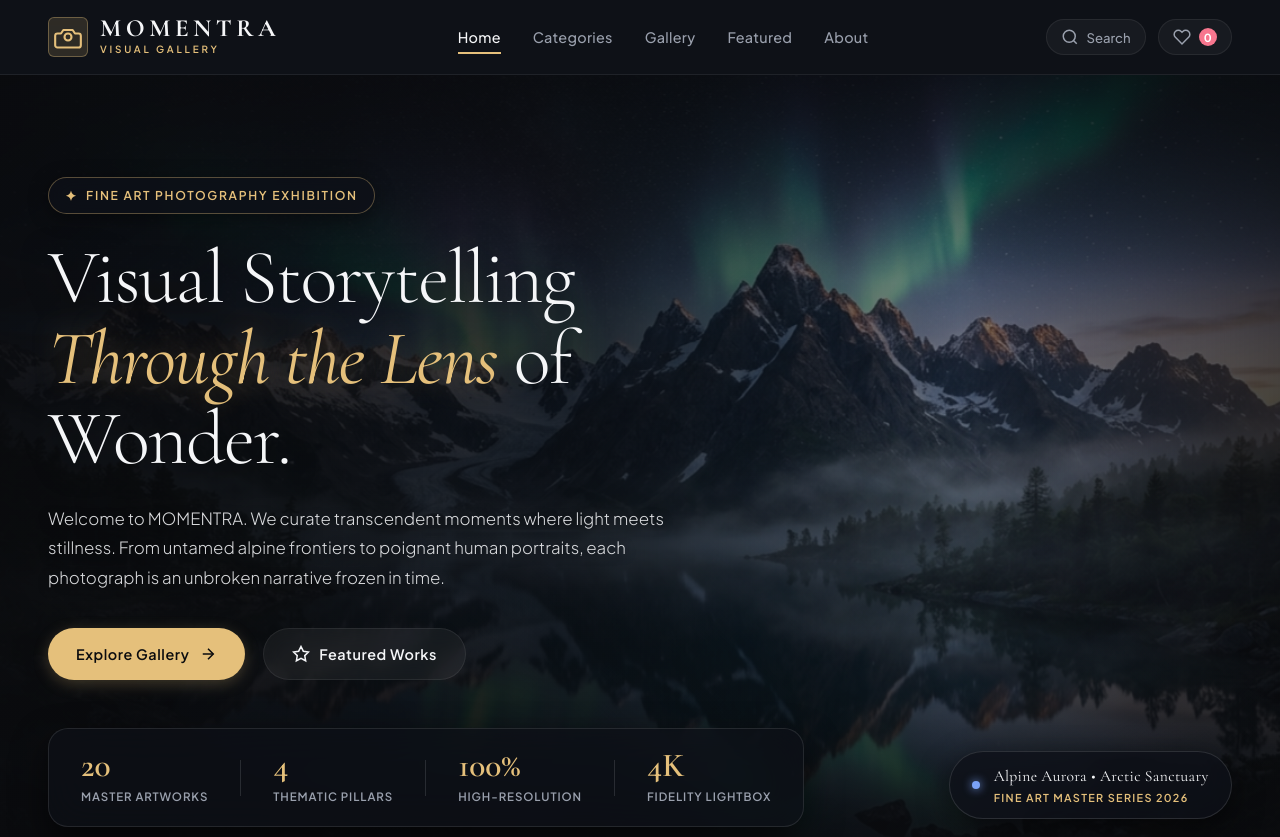
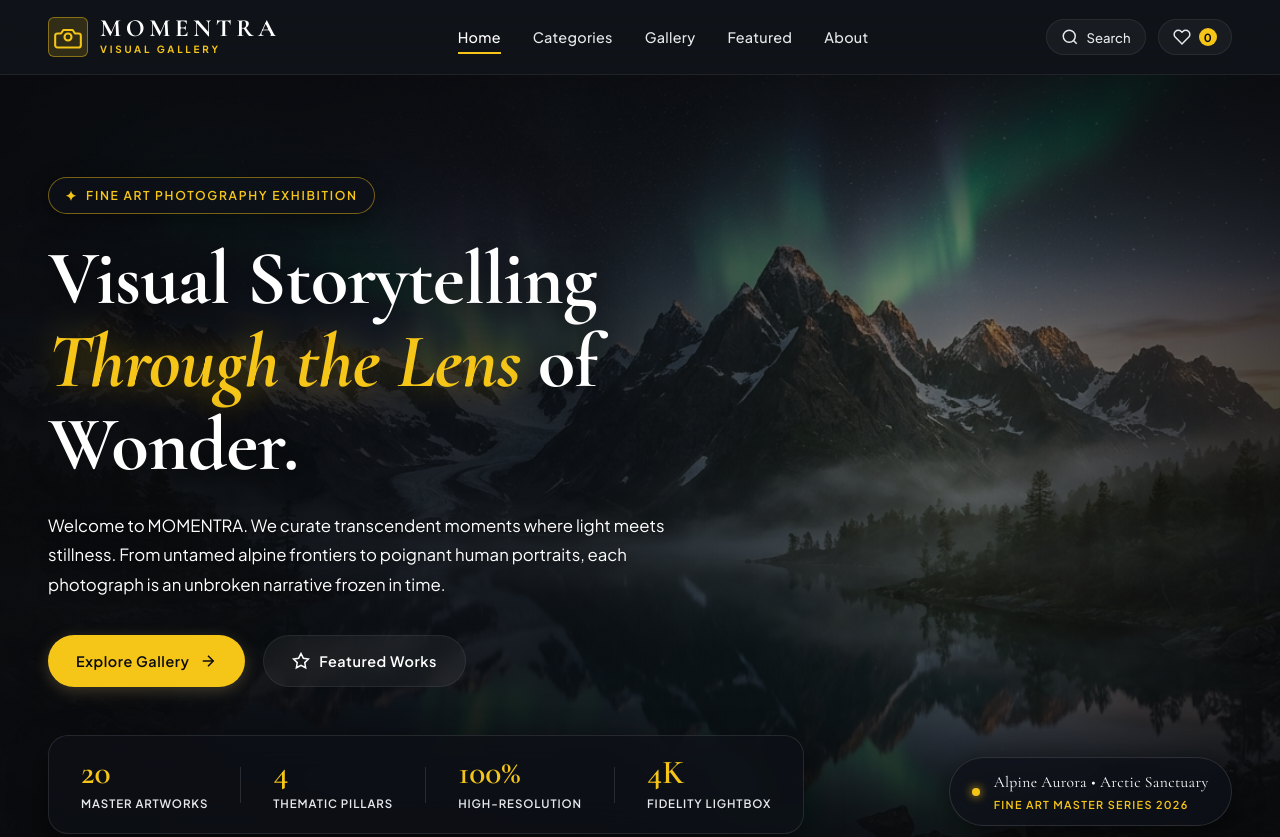
Before and after one commit to SajjadKhanWeb/Momentra, a plain HTML site: page index.html in a window 1280 px wide. Shown: the top 837 px of the page. Drawn offline with nearby package versions, Linux system fonts and the light colour scheme.

Commit message:
Apply strict white and yellow palette, bold hero title, and white normal-weight hero paragraph

```diff
--- a/app.js
+++ b/app.js
@@ -487,7 +487,7 @@
     if (!currentItem || !DOM.lbFavBtn) return;
     const isFav = state.favorites.includes(currentItem.id);
     DOM.lbFavBtn.classList.toggle('is-active', isFav);
-    DOM.lbFavBtn.style.color = isFav ? 'var(--accent-rose)' : 'var(--text-muted)';
+    DOM.lbFavBtn.style.color = isFav ? 'var(--accent-gold)' : '#ffffff';
     const svg = DOM.lbFavBtn.querySelector('svg');
     if (svg) {
       svg.style.fill = isFav ? 'currentColor' : 'none';
--- a/index.html
+++ b/index.html
@@ -16,7 +16,7 @@
   <!-- Google Fonts -->
   <link rel="preconnect" href="https://fonts.googleapis.com">
   <link rel="preconnect" href="https://fonts.gstatic.com" crossorigin>
-  <link href="https://fonts.googleapis.com/css2?family=Cormorant+Garamond:ital,wght@0,300;0,400;0,600;0,700;1,400&family=JetBrains+Mono:wght@400;500&family=Plus+Jakarta+Sans:wght@300;400;500;600;700&display=swap" rel="stylesheet">
+  <link href="https://fonts.googleapis.com/css2?family=Cormorant+Garamond:ital,wght@0,400;0,600;0,700;1,400;1,600;1,700&family=JetBrains+Mono:wght@400;500&family=Plus+Jakarta+Sans:wght@300;400;500;600;700&display=swap" rel="stylesheet">
 
   <!-- Stylesheet -->
   <link rel="stylesheet" href="styles.css">
--- a/styles.css
+++ b/styles.css
@@ -7,25 +7,25 @@
    1. CSS CUSTOM PROPERTIES (Design Tokens)
    -------------------------------------------------------------------------- */
 :root {
-  /* Color Palette */
+  /* Color Palette - Strict White & Yellow theme */
   --bg-primary: #0a0b0e;
   --bg-secondary: #11141b;
   --bg-tertiary: #171c26;
-  --bg-card: rgba(23, 28, 38, 0.7);
-  --bg-glass: rgba(17, 20, 27, 0.75);
-  --bg-overlay: rgba(5, 6, 9, 0.92);
-
-  --accent-gold: #e5c07b;
-  --accent-gold-hover: #f3d088;
-  --accent-gold-dim: rgba(229, 192, 123, 0.15);
-  --accent-gold-border: rgba(229, 192, 123, 0.35);
-  --accent-cyan: #7aa2f7;
-  --accent-rose: #f7768e;
-
-  /* Typography */
-  --text-main: #f5f6f8;
-  --text-muted: #9aa0ad;
-  --text-dim: #646b79;
+  --bg-card: rgba(23, 28, 38, 0.75);
+  --bg-glass: rgba(17, 20, 27, 0.85);
+  --bg-overlay: rgba(5, 6, 9, 0.94);
+
+  --accent-gold: #f5c518; /* Pure Vibrant Yellow / Gold */
+  --accent-gold-hover: #ffd700;
+  --accent-gold-dim: rgba(245, 197, 24, 0.15);
+  --accent-gold-border: rgba(245, 197, 24, 0.45);
+  --accent-cyan: #f5c518;
+  --accent-rose: #f5c518;
+
+  /* Typography - Strict White & Yellow */
+  --text-main: #ffffff;
+  --text-muted: #e6e8ec;
+  --text-dim: #b2b8c5;
   --text-inverse: #0a0b0e;
 
   --font-serif: 'Cormorant Garamond', Garamond, Georgia, serif;
@@ -278,13 +278,13 @@ select:focus-visible {
   font-size: 1.55rem;
   font-weight: 700;
   letter-spacing: 0.18em;
-  color: var(--text-main);
+  color: #ffffff;
   line-height: 1;
 }
 
 .logo-sub {
   font-size: 0.62rem;
-  font-weight: 600;
+  font-weight: 700;
   letter-spacing: 0.28em;
   color: var(--accent-gold);
   margin-top: 2px;
@@ -363,10 +363,10 @@ select:focus-visible {
   height: 18px;
   padding: 0 4px;
   font-size: 0.7rem;
-  font-weight: 700;
+  font-weight: 800;
   border-radius: var(--radius-pill);
-  background: var(--accent-rose);
-  color: #fff;
+  background: var(--accent-gold);
+  color: #0a0b0e;
 }
 
 /* Mobile Toggle Hamburger */
@@ -532,7 +532,7 @@ select:focus-visible {
   background:
     linear-gradient(to right, rgba(10, 11, 14, 0.95) 0%, rgba(10, 11, 14, 0.82) 45%, rgba(10, 11, 14, 0.45) 75%, rgba(10, 11, 14, 0.75) 100%),
     linear-gradient(to bottom, rgba(10, 11, 14, 0.7) 0%, transparent 25%, transparent 60%, rgba(10, 11, 14, 0.98) 100%),
-    radial-gradient(circle at 75% 35%, rgba(122, 162, 247, 0.12) 0%, transparent 60%);
+    radial-gradient(circle at 75% 35%, rgba(245, 197, 24, 0.12) 0%, transparent 60%);
 }
 
 .hero-container {
@@ -575,29 +575,29 @@ select:focus-visible {
 .hero-title {
   font-family: var(--font-serif);
   font-size: clamp(3rem, 6vw, 5.2rem);
-  font-weight: 300;
-  line-height: 1.05;
-  letter-spacing: -0.02em;
+  font-weight: 700;
+  line-height: 1.08;
+  letter-spacing: -0.01em;
   margin-bottom: 1.5rem;
-  color: var(--text-main);
-  text-shadow: 0 4px 30px rgba(0, 0, 0, 0.7);
+  color: #ffffff;
+  text-shadow: 0 4px 30px rgba(0, 0, 0, 0.85);
 }
 
 .title-italic {
   font-style: italic;
-  font-weight: 400;
-  color: var(--accent-gold);
-  text-shadow: 0 0 30px rgba(229, 192, 123, 0.35);
+  font-weight: 700;
+  color: var(--accent-gold);
+  text-shadow: 0 0 35px rgba(245, 197, 24, 0.45);
 }
 
 .hero-description {
   font-size: clamp(1.05rem, 1.3vw, 1.22rem);
-  color: rgba(245, 246, 248, 0.88);
+  color: #ffffff;
   line-height: 1.75;
-  font-weight: 300;
+  font-weight: 400;
   max-width: 660px;
   margin-bottom: 2.25rem;
-  text-shadow: 0 2px 10px rgba(0, 0, 0, 0.6);
+  text-shadow: 0 2px 10px rgba(0, 0, 0, 0.7);
 }
 
 .hero-cta-group {
@@ -669,8 +669,8 @@ select:focus-visible {
   width: 8px;
   height: 8px;
   border-radius: 50%;
-  background: var(--accent-cyan);
-  box-shadow: 0 0 10px var(--accent-cyan);
+  background: var(--accent-gold);
+  box-shadow: 0 0 10px var(--accent-gold);
   animation: pulse-dot 2s infinite ease-in-out;
 }
 
@@ -1066,14 +1066,14 @@ select:focus-visible {
 }
 
 .card-fav-btn:hover {
-  color: var(--accent-rose);
+  color: var(--accent-gold);
   transform: scale(1.1);
   background: rgba(10, 11, 14, 0.95);
 }
 
 .card-fav-btn.is-active {
-  color: var(--accent-rose);
-  fill: var(--accent-rose);
+  color: var(--accent-gold);
+  fill: var(--accent-gold);
 }
 
 .card-fav-btn.is-active svg {
@@ -1581,11 +1581,11 @@ select:focus-visible {
 }
 
 .form-feedback.success {
-  color: #10b981;
+  color: var(--accent-gold);
 }
 
 .form-feedback.error {
-  color: var(--accent-rose);
+  color: #ffffff;
 }
 
 @media (max-width: 850px) {
@@ -1904,9 +1904,9 @@ select:focus-visible {
 }
 
 .lb-close-btn:hover {
-  background: rgba(247, 118, 142, 0.2);
-  border-color: var(--accent-rose);
-  color: var(--accent-rose);
+  background: rgba(245, 197, 24, 0.2);
+  border-color: var(--accent-gold);
+  color: var(--accent-gold);
 }
 
 /* Lightbox Stage (Image Viewport & Nav Arrows) */
```
